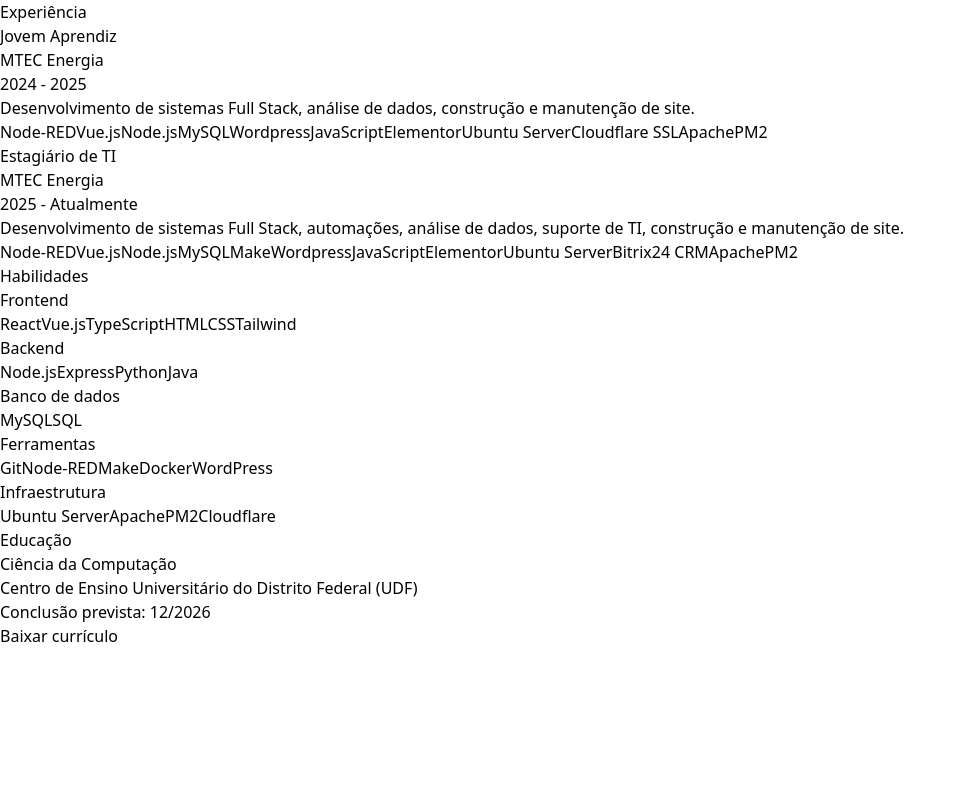
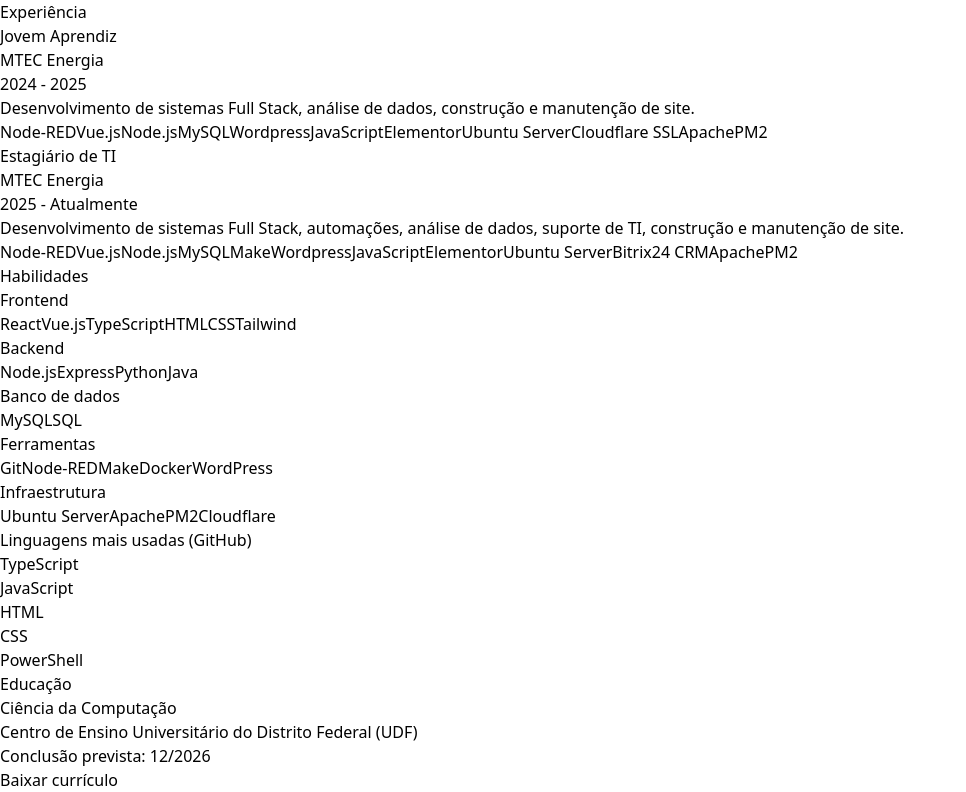
Before and after one commit to Cesarcfw/portifolio, a React (Vite) app in the folder frontend/: page /sobre in a window 1280 px wide. Shown: the part 1192-1984 px from the top of the page, without its empty margins (0-966 px from the left). Before the commit the page ends 1840 px from the top, so only its background shows below. Built offline with nearby package versions, Linux system fonts and the light colour scheme; no server answers.

Commit message:
feat: add top languages section to about page

```diff
--- a/frontend/src/pages/About.tsx
+++ b/frontend/src/pages/About.tsx
@@ -83,6 +83,37 @@
         </div>
       </section>
 
+      {/* Linguagens Mais Usadas */}
+      <section className="max-w-4xl mx-auto px-6 pb-16">
+        <h2 className="text-2xl font-semibold mb-6">Linguagens mais usadas (GitHub)</h2>
+        <div className="bg-gray-900 rounded-xl p-6 border border-gray-800">
+          <div className="flex flex-col gap-4">
+            {[
+              { name: 'TypeScript', percentage: 70, color: 'bg-[#3178c6]' },
+              { name: 'JavaScript', percentage: 45, color: 'bg-[#f1e05a]' },
+              { name: 'HTML', percentage: 40, color: 'bg-[#e34c26]' },
+              { name: 'CSS', percentage: 20, color: 'bg-[#563d7c]' },
+              { name: 'PowerShell', percentage: 10, color: 'bg-[#012456]' }
+            ].map(lang => (
+              <div key={lang.name}>
+                <div className="flex justify-between text-sm mb-1">
+                  <span className="font-medium text-gray-300 flex items-center gap-2">
+                    <span className={`w-2.5 h-2.5 rounded-full ${lang.color}`} />
+                    {lang.name}
+                  </span>
+                </div>
+                <div className="w-full bg-gray-800 rounded-full h-2">
+                  <div
+                    className={`h-2 rounded-full ${lang.color} transition-all duration-1000`}
+                    style={{ width: `${lang.percentage}%` }}
+                  />
+                </div>
+              </div>
+            ))}
+          </div>
+        </div>
+      </section>
+
       {/* Educação */}
       <section className="max-w-4xl mx-auto px-6 pb-16">
         <h2 className="text-2xl font-semibold mb-6">Educação</h2>
```
